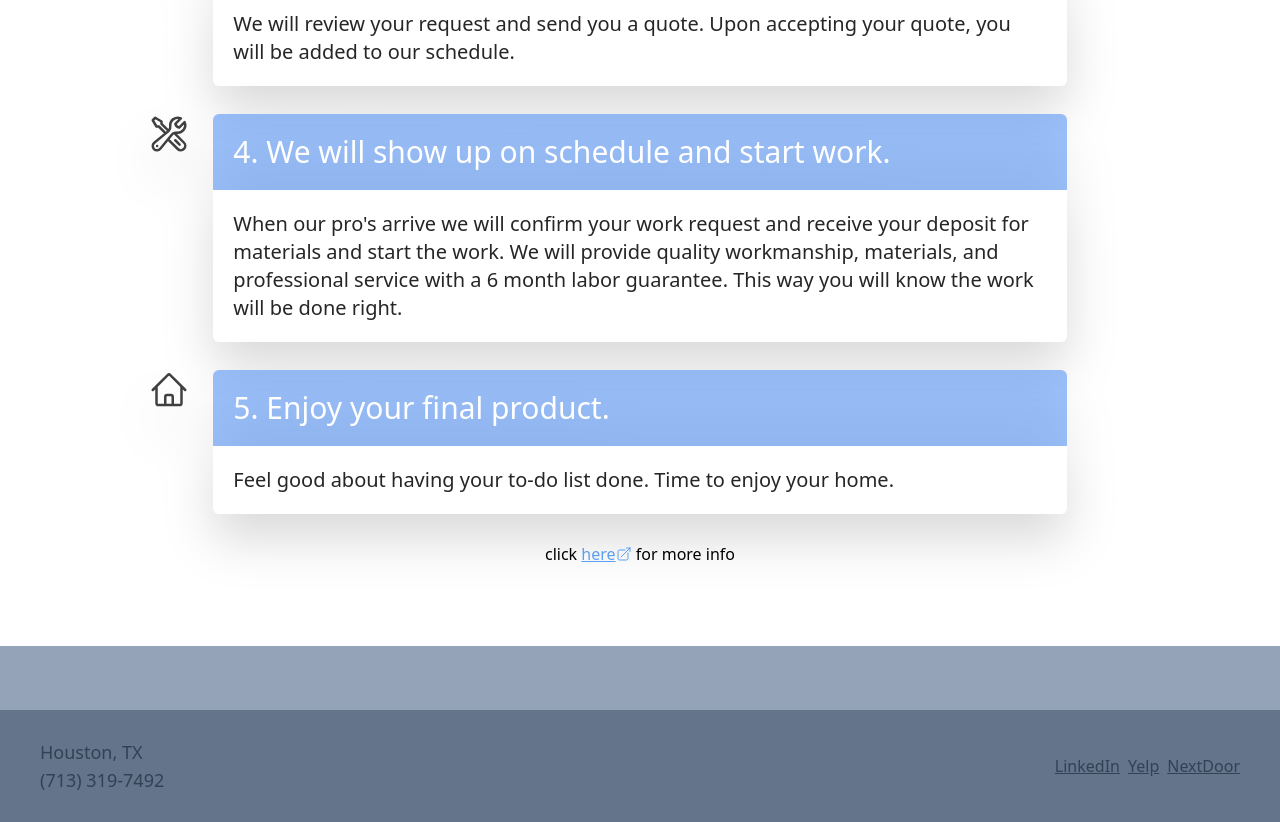
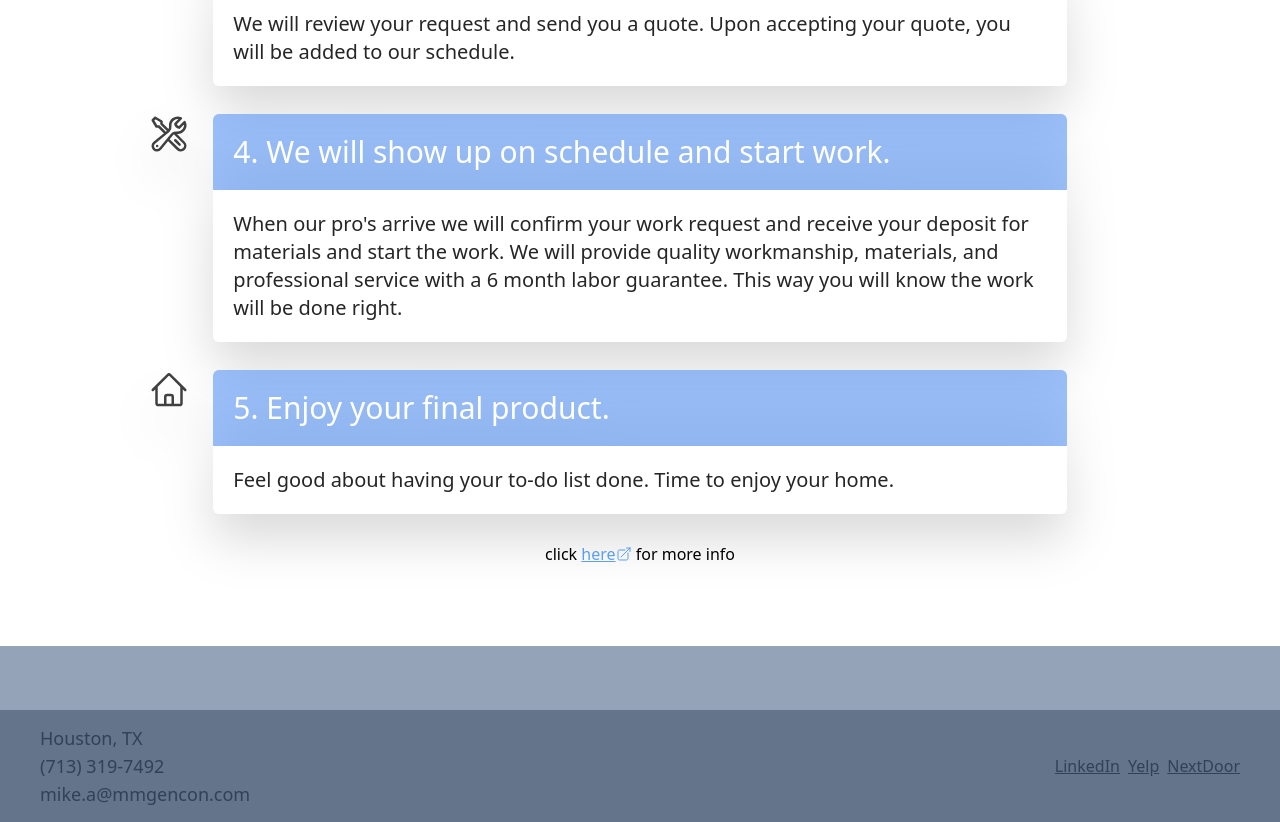
Before and after one commit to agp745/mmgencon, a React (Vite) app: page /home in a window 1280 px wide. Shown: the part 1384-2206 px from the top of the page. Built offline with nearby package versions, Linux system fonts and the light colour scheme.

Commit message:
added email to footer

```diff
--- a/src/components/footer/Footer.tsx
+++ b/src/components/footer/Footer.tsx
@@ -8,6 +8,7 @@ export function Footer() {
                 <div className="flex flex-col text-lg text-slate-700">
                     <p>Houston, TX</p>
                     <p>(713) 319-7492</p>
+                    <p>mike.a@mmgencon.com</p>
                 </div>
                 <div className="flex gap-2">
                     <a
```
